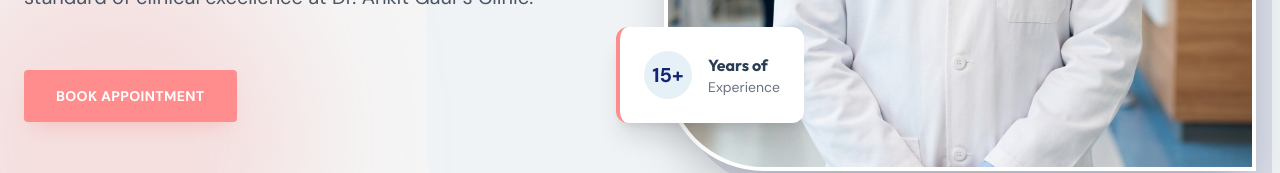
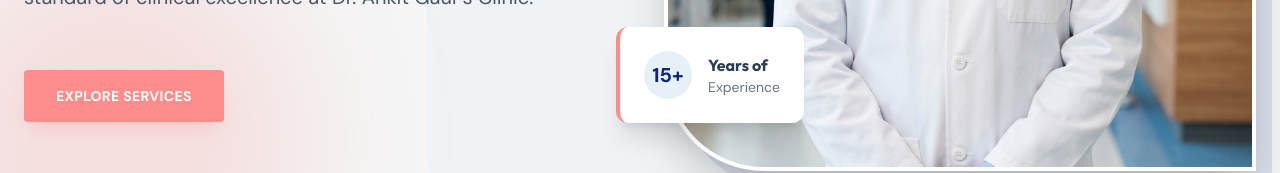
Before and after one commit to amithalder21/doctorsportal, a Next.js app: page / in a window 1280 px wide. Shown: the part 623-796 px from the top of the page. Built offline with nearby package versions, Linux system fonts and the light colour scheme; no server answers; the database is empty.

Commit message:
style: Change hero CTA button to 'Explore Services' to avoid duplicating 'Book Appointment'

```diff
--- a/src/components/Hero.tsx
+++ b/src/components/Hero.tsx
@@ -28,8 +28,8 @@ export default function Hero() {
             Providing compassionate, state-of-the-art healthcare tailored to your unique needs. Experience the highest standard of clinical excellence at Dr. Ankit Gaur's Clinic.
           </p>
           <div className="pt-6 flex flex-wrap gap-4">
-            <a href="#contact" className="inline-block px-8 py-4 bg-salute-secondary hover:bg-[#ff7575] text-white rounded font-bold transition-all shadow-[0_10px_20px_-10px_rgba(255,141,141,0.5)] hover:shadow-[0_15px_25px_-10px_rgba(255,141,141,0.6)] hover:-translate-y-1 text-sm uppercase tracking-wide text-center">
-              Book Appointment
+            <a href="#services" className="inline-block px-8 py-4 bg-salute-secondary hover:bg-[#ff7575] text-white rounded font-bold transition-all shadow-[0_10px_20px_-10px_rgba(255,141,141,0.5)] hover:shadow-[0_15px_25px_-10px_rgba(255,141,141,0.6)] hover:-translate-y-1 text-sm uppercase tracking-wide text-center">
+              Explore Services
             </a>
           </div>
         </motion.div>
```
